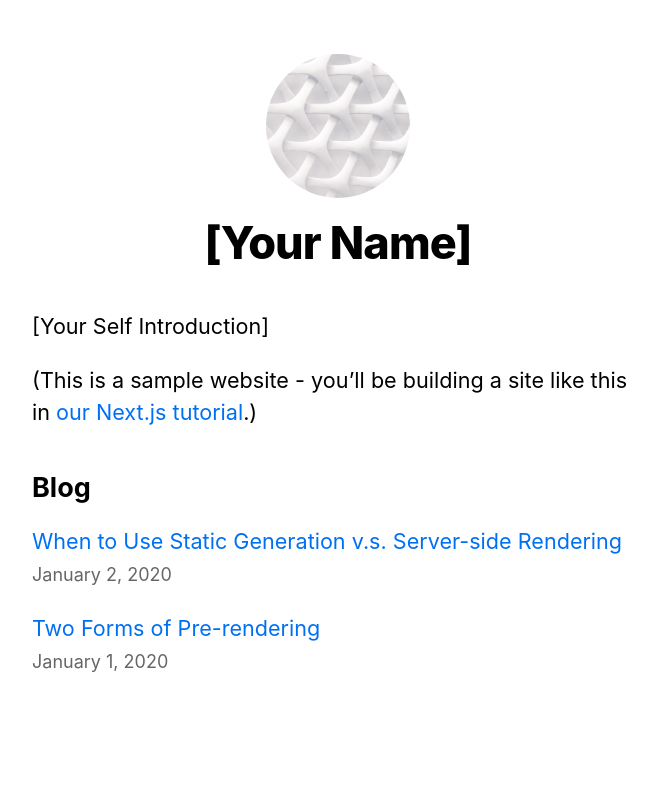
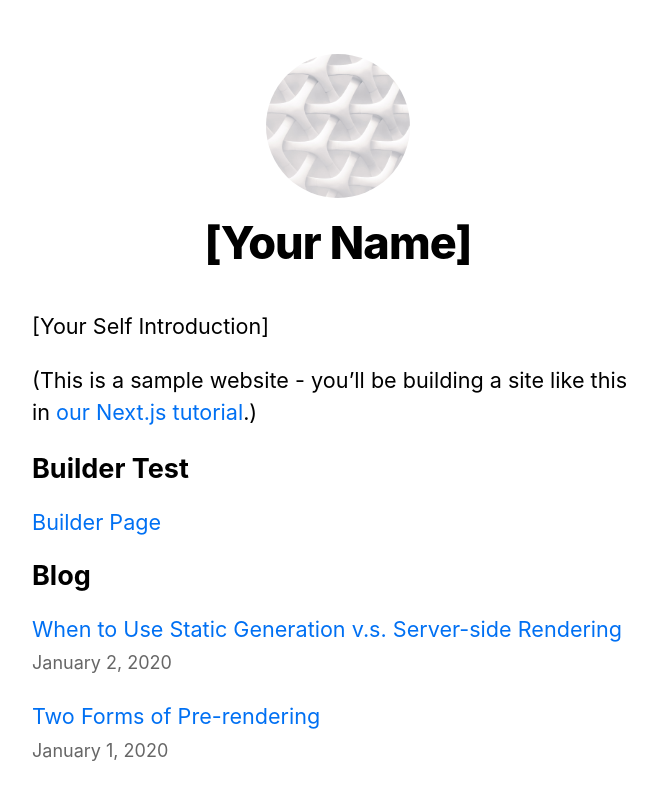
Before and after one commit to SpencerIsTheKey/nextjs-destack, a Next.js app: page / in a window 1280 px wide. Shown: the top 800 px of the page, without its empty margins (302-959 px from the left). Built offline with nearby package versions, Linux system fonts and the light colour scheme.

Commit message:
initial commit

```diff
--- a/package.json
+++ b/package.json
@@ -7,6 +7,7 @@
   },
   "dependencies": {
     "date-fns": "^2.11.1",
+    "destack": "^0.11.3",
     "gray-matter": "^4.0.2",
     "next": "latest",
     "react": "17.0.2",
--- /dev/null
+++ b/pages/api/builder/handle.js
@@ -0,0 +1 @@
+export { handleData as default, config } from 'destack/build/server'
--- a/pages/index.js
+++ b/pages/index.js
@@ -17,6 +17,12 @@ export default function Home({ allPostsData }) {
           (This is a sample website - you’ll be building a site like this in{' '}
           <a href="https://nextjs.org/learn">our Next.js tutorial</a>.)
         </p>
+      </section>
+      <section className={utilStyles.headingMd}>
+        <h2 className={utilStyles.headingLg}>Builder Test</h2>
+        <Link href={'/static/test'}>
+          <a>Builder Page</a>
+        </Link>
       </section>
       <section className={`${utilStyles.headingMd} ${utilStyles.padding1px}`}>
         <h2 className={utilStyles.headingLg}>Blog</h2>
--- /dev/null
+++ b/pages/static/test.js
@@ -0,0 +1,3 @@
+import 'grapesjs/dist/css/grapes.min.css'
+export { getStaticProps } from 'destack/build/server'
+export { ContentProvider as default } from 'destack'
```
Also changed, not shown: 2 other files (tests, documents, lock files or other folders).
